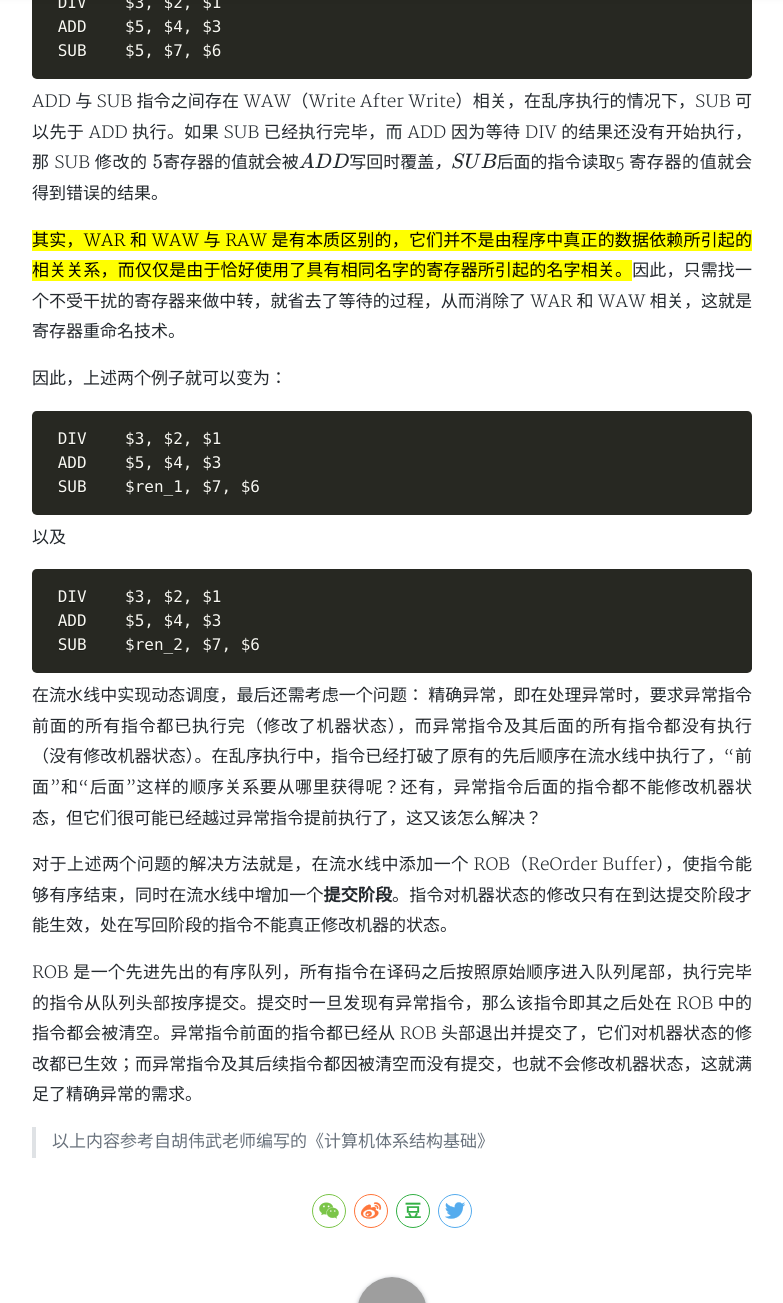
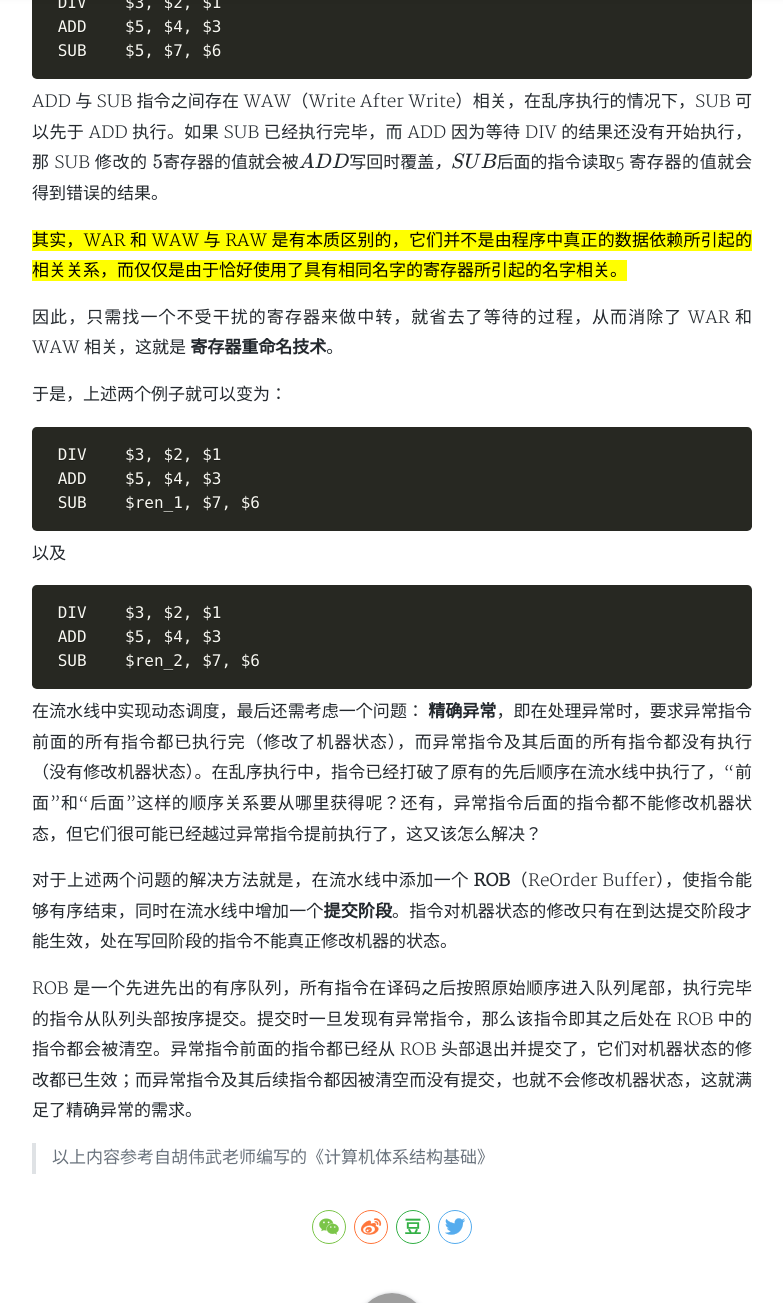
Before and after one commit to younghblog/younghblog.github.io, a Jekyll site: the page built from _posts/2021-06-25-多发射数据通路和数据调度.md, in a window 1280 px wide and 1400 px high, scrolled down 1543 px, cut to the strip 0-1303 px from the top of the window. Shown: the whole strip, without its empty margins (248-1031 px from the left). Built offline with Jekyll 4.4.1, drawn with Linux system fonts in a browser that asks for light colours; nearby versions of some CDN libraries; formulas are drawn with MathJax 3; a style sheet for code colours, icons or effects is not loaded; some of the changed text lies outside the part shown; grey boxes are pictures that could not be loaded.

Commit message:
Update 2021-06-25-多发射数据通路和数据调度.md

````diff
--- a/_posts/2021-06-25-多发射数据通路和数据调度.md
+++ b/_posts/2021-06-25-多发射数据通路和数据调度.md
@@ -7,7 +7,7 @@
 tags: 多发射 动态调度 保留站 寄存器重命名 精确异常 ROB RAW·WAR·WAW
 ---
 
-介绍两种提高流水线效率（即提高 IPC）的技术： 多发射数据通路 和 动态调度。
+介绍两种提高流水线效率（即提高 IPC）的技术： **多发射数据通路** 和 **动态调度**。
 
 
 为了提高流水线的执行效率，一个最直观的方式就是让处理器中的每级流水线能够同时处理多条指令，这就是多发射数据通路技术。比如对于双发射流水线来说，每次都会进行两条指令的取指、译码、执行、访存和写回操作，其理想 IPC 就从单发射流水线的 1 提升到了 2。
@@ -24,7 +24,7 @@
 
 其中，DIV 与 ADD 指令有 RAW（Read After Write）相关，因此二者必须顺序执行，而 SUB 与前面两条指令都不相关，完全可以越过前面尚未执行完毕的 DIV 和 ADD 指令提前开始执行，从而减少整体的执行延迟，这就是**动态调度**。
 
- 要完成此功能，需要将原有流水线中的译码阶段拆分为“**发射**”和“**读操作数**”两个阶段。发射阶段进行指令译码，并检查结构相关（两条指令要同时访问流水线中的同一个功能部件）；读操作数阶段则等待读取操作数。处在等待状态的指令不能一直停留在原有的译码流水级上，因为这会阻碍后面的指令进入流水线，因此我们会用一个称为`保留站`或者`发射队列`的结构来保存这些等待的指令。在每个时钟周期，保留站会选择一条未被阻塞的指令送往执行逻辑，并退出保留站，这个动作称为`发射`。
+ 要完成此功能，需要将原有流水线中的译码阶段拆分为**发射**和**读操作数**两个阶段。发射阶段进行指令译码，并检查结构相关（两条指令要同时访问流水线中的同一个功能部件）；读操作数阶段则等待读取操作数。处在等待状态的指令不能一直停留在原有的译码流水级上，因为这会阻碍后面的指令进入流水线，因此我们会用一个称为**保留站**或者**发射队列**的结构来保存这些等待的指令。在每个时钟周期，保留站会选择一条未被阻塞的指令送往执行逻辑，并退出保留站，这个动作称为**发射**。
 
  保留站调度算法的核心就在于挑选未被阻塞的指令，那保留站是如何处理数据相关所引起的阻塞呢？
 
@@ -46,15 +46,15 @@
  SUB	$5, $7, $6
  ```
 
-ADD 与 SUB 指令之间存在 WAW（Write After Write）相关，在乱序执行的情况下，SUB 可以先于 ADD 执行。如果 SUB 已经执行完毕，而 ADD 因为等待 DIV 的结果还没有开始执行，那 SUB 修改的 $5 寄存器的值就会被 ADD 写回时覆盖，SUB 后面的指令读取 $5 寄存器的值就会得到错误的结果。
+ADD 与 SUB 指令之间存在 WAW（Write After Write）相关，在乱序执行的情况下，SUB 可以先于 ADD 执行。如果 SUB 已经执行完毕，而 ADD 因为等待 DIV 的结果还没有开始执行，那 SUB 修改的 \$5 寄存器的值就会被 ADD 写回时覆盖，SUB 后面的指令读取 \$5 寄存器的值就会得到错误的结果。
 
 
 
-<mark>其实，WAR 和 WAW 与 RAW 是有本质区别的，它们并不是由程序中真正的数据依赖所引起的相关关系，而仅仅是由于恰好使用了具有相同名字的寄存器所引起的名字相关。</mark>因此，只需找一个不受干扰的寄存器来做中转，就省去了等待的过程，从而消除了 WAR 和 WAW 相关，这就是 寄存器重命名技术。
+<mark>其实，WAR 和 WAW 与 RAW 是有本质区别的，它们并不是由程序中真正的数据依赖所引起的相关关系，而仅仅是由于恰好使用了具有相同名字的寄存器所引起的名字相关。</mark>
 
+因此，只需找一个不受干扰的寄存器来做中转，就省去了等待的过程，从而消除了 WAR 和 WAW 相关，这就是 **寄存器重命名技术**。
 
-
-因此，上述两个例子就可以变为：
+于是，上述两个例子就可以变为：
 
  ```assembly
  DIV	$3, $2, $1
@@ -74,11 +74,11 @@
 
 
 
-在流水线中实现动态调度，最后还需考虑一个问题： 精确异常，即在处理异常时，要求异常指令前面的所有指令都已执行完（修改了机器状态），而异常指令及其后面的所有指令都没有执行（没有修改机器状态）。在乱序执行中，指令已经打破了原有的先后顺序在流水线中执行了，“前面”和“后面”这样的顺序关系要从哪里获得呢？还有，异常指令后面的指令都不能修改机器状态，但它们很可能已经越过异常指令提前执行了，这又该怎么解决？
+在流水线中实现动态调度，最后还需考虑一个问题： **精确异常**，即在处理异常时，要求异常指令前面的所有指令都已执行完（修改了机器状态），而异常指令及其后面的所有指令都没有执行（没有修改机器状态）。在乱序执行中，指令已经打破了原有的先后顺序在流水线中执行了，“前面”和“后面”这样的顺序关系要从哪里获得呢？还有，异常指令后面的指令都不能修改机器状态，但它们很可能已经越过异常指令提前执行了，这又该怎么解决？
 
 
 
-对于上述两个问题的解决方法就是，在流水线中添加一个 ROB（ReOrder Buffer），使指令能够有序结束，同时在流水线中增加一个**提交阶段**。指令对机器状态的修改只有在到达提交阶段才能生效，处在写回阶段的指令不能真正修改机器的状态。
+对于上述两个问题的解决方法就是，在流水线中添加一个 **ROB**（ReOrder Buffer），使指令能够有序结束，同时在流水线中增加一个**提交阶段**。指令对机器状态的修改只有在到达提交阶段才能生效，处在写回阶段的指令不能真正修改机器的状态。
 
 
 
````
